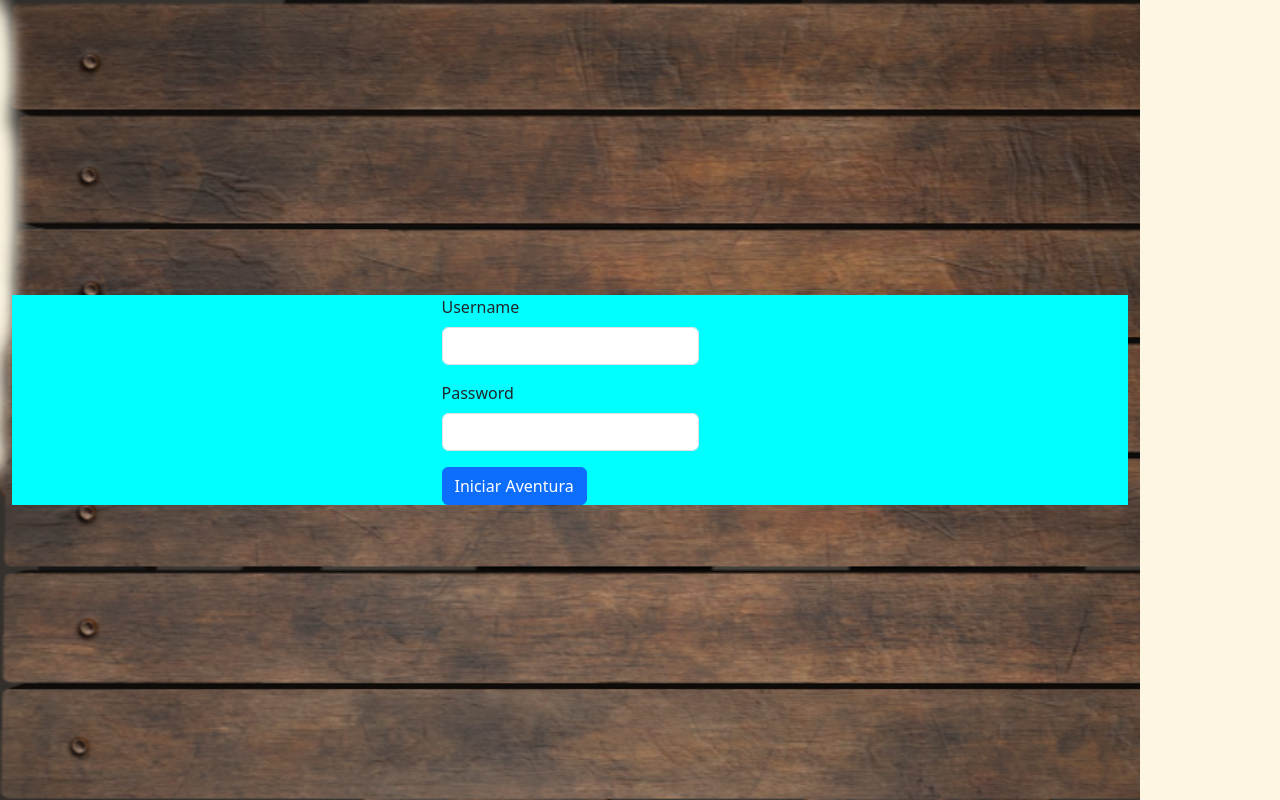
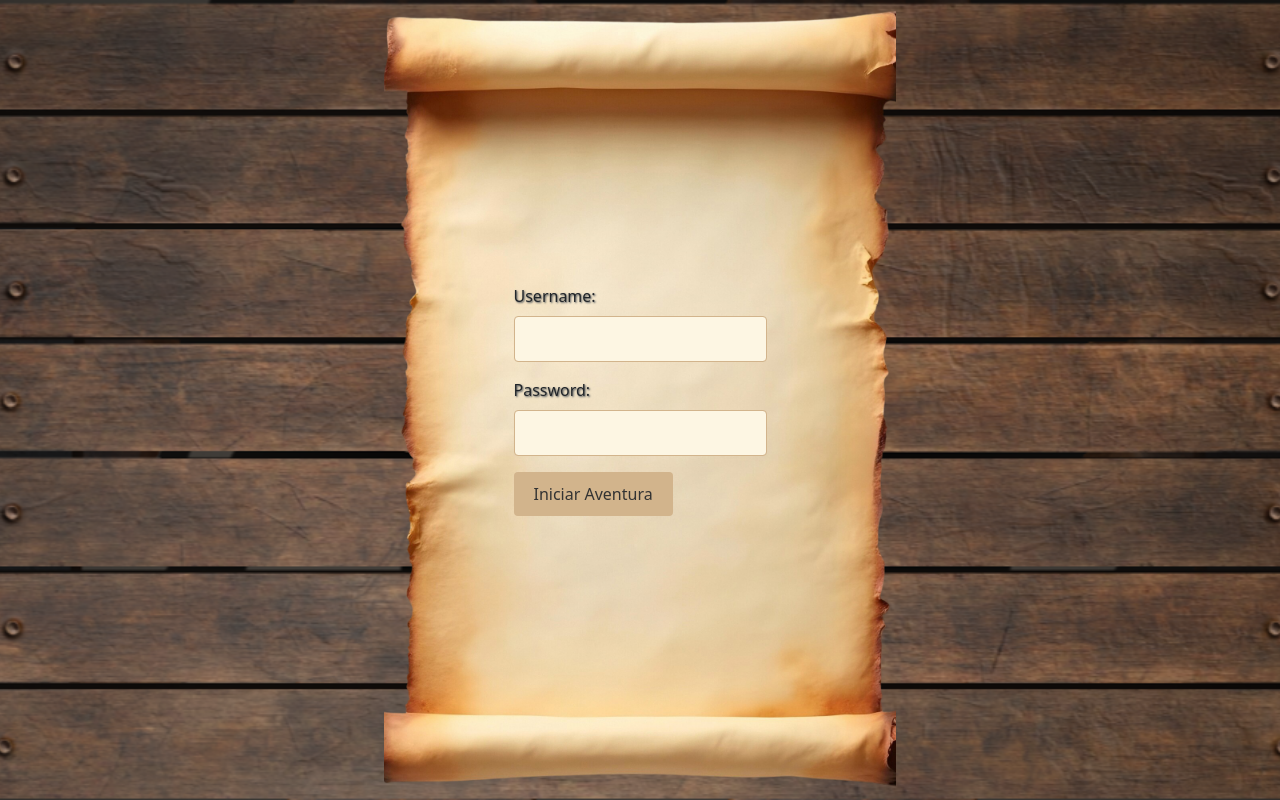
Before and after one commit to xXLancasterXx/projeto_final, a Flask app: page / in a window 1280 px wide. Run offline with Flask 3, Linux system fonts and the light colour scheme.

Commit message:
pagina de login quase pronta

```diff
--- a/static/css/style.css
+++ b/static/css/style.css
@@ -146,6 +146,7 @@ body {
 .mesa {
   background-image: url('/static/img/mesa.png');
   background-size: cover;
+  background-position: center;
   background-repeat: no-repeat;
   height: 100vh;
   width: 100%;
@@ -156,5 +157,37 @@ body {
 }
 
 .login {
-  background-color: aqua;
+  width: 40%;
+  height: 100%;
+  background-image: url('/static/img/realistic-rolled-parchment-paper-isolated.png');
+  background-size: cover;
+  background-position: center;
+  background-repeat: no-repeat;
+  text-shadow: #495057 1px 1px 2px;
 }
+
+.form-control {
+  background-color: #fdf6e3;
+  border: 1px solid #d2b48c;
+  border-radius: 4px;
+  padding: 10px;
+  font-size: 16px;
+  color: #333;
+}
+
+.entrar {
+  background-color: #d2b48c;
+  border: none;
+  border-bottom: #333 2px solid;
+  color: #333;
+  border: none;
+  border-radius: 4px;
+  padding: 10px 20px;
+  font-size: 16px;
+  cursor: pointer;
+}
+
+.entrar:hover {
+  background-color: #c2a57a;
+  color: #fff;
+}
--- a/templates/login.html
+++ b/templates/login.html
@@ -6,18 +6,18 @@
 {% endblock %}
 
 {% block content %}
-    <div class="container-lg mesa">
+    <div class="mesa">
         <div class="container-fluid login d-flex justify-content-center align-items-center">
-            <form>
+            <form class="formulario" action="/home" method="post">
                 <div class="mb-3">
-                  <label for="nomeUsuario" class="form-label">Username</label>
+                  <label for="nomeUsuario" class="form-label">Username:</label>
                   <input type="text" class="form-control" id="nomeUsuario" aria-describedby="nameHelp" maxlength="30">
                 </div>
                 <div class="mb-3">
-                  <label for="exampleInputPassword1" class="form-label">Password</label>
+                  <label for="exampleInputPassword1" class="form-label">Password:</label>
                   <input type="password" class="form-control" id="exampleInputPassword1" minlength="8" maxlength="20">
                 </div>
-                <button type="submit" class="btn btn-primary">Iniciar Aventura</button>
+                <button type="submit" class="btn btn-primary entrar">Iniciar Aventura</button>
               </form>
         </div>
     </div>
```
Also changed, not shown: static/img/realistic-rolled-parchment-paper-isolated.png (added).
